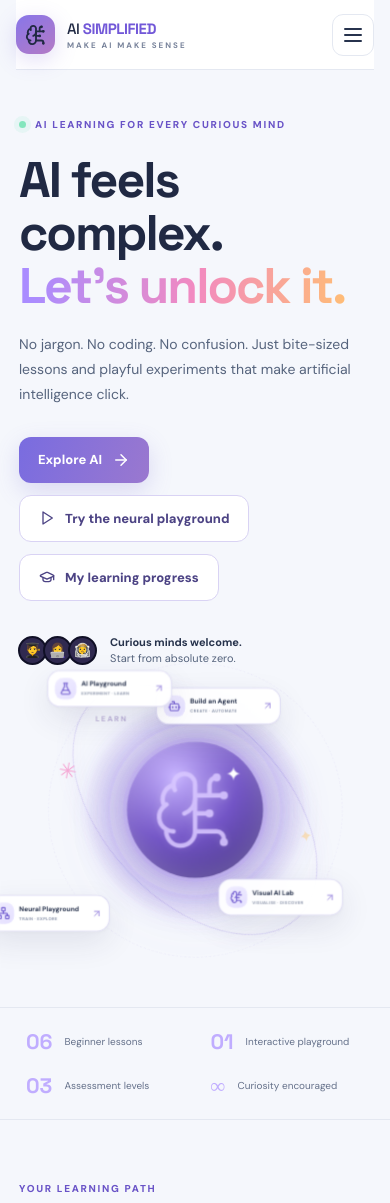
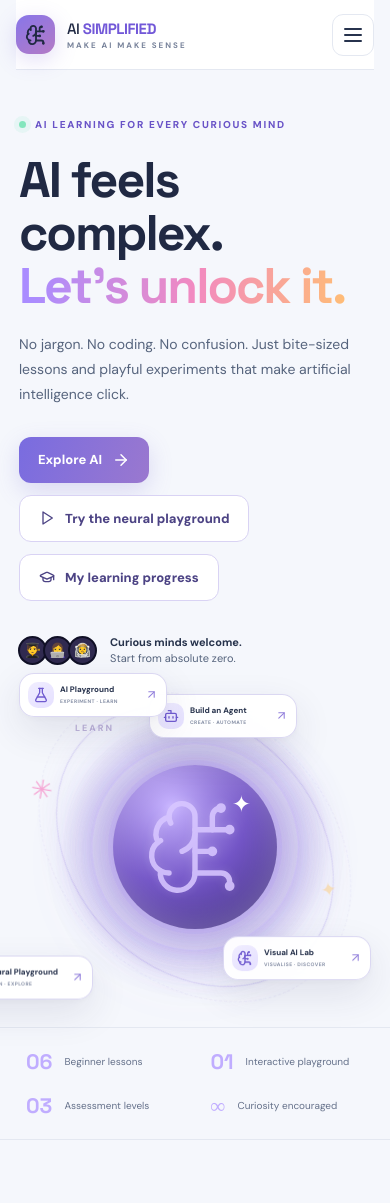
Before and after one commit to quantum-rakhi/ai-simplified, a React (Vite) app: page / in a window 390 px wide. Shown: the top 1203 px of the page. Built offline with nearby package versions, Linux system fonts and the light colour scheme.

Commit message:
Align homepage lab cards within hero artwork column

```diff
--- a/src/premium.css
+++ b/src/premium.css
@@ -1859,3 +1859,38 @@ body {
  .hero-art .lab-orbit-two,.hero-art .lab-orbit-three{left:-2px!important}
 }
 @media(prefers-reduced-motion:reduce){.hero-art .lab-orbit-card{animation:none!important;transition:none!important}}
+
+
+/* FINAL HERO COMPOSITION ALIGNMENT — keep lab cards inside the artwork column */
+.hero-art{width:100%!important;min-width:0!important;overflow:visible!important;transform:translateX(22px)!important}
+.hero-art .lab-orbit-card{
+ width:188px!important;min-width:188px!important;max-width:188px!important;
+}
+.hero-art .lab-orbit-one{top:5%!important;right:2%!important;left:auto!important;bottom:auto!important}
+.hero-art .lab-orbit-two{top:5%!important;left:2%!important;right:auto!important;bottom:auto!important}
+.hero-art .lab-orbit-three{bottom:5%!important;left:2%!important;right:auto!important;top:auto!important}
+.hero-art .lab-orbit-four{bottom:5%!important;right:2%!important;left:auto!important;top:auto!important}
+.hero-art .brain-glow{position:relative!important;z-index:2!important}
+.hero-art .orbit-one{width:min(420px,88%)!important;height:245px!important}
+.hero-art .orbit-two{width:min(350px,76%)!important;height:350px!important}
+@media(max-width:1050px){
+ .hero-art{transform:translateX(8px)!important}
+ .hero-art .lab-orbit-card{width:170px!important;min-width:170px!important;max-width:170px!important}
+ .hero-art .lab-orbit-card-inner{gap:8px!important;padding:10px!important}
+ .hero-art .lab-orbit-card b{font-size:9px!important}
+}
+@media(max-width:760px){
+ .hero-art{transform:none!important;min-height:390px!important}
+ .hero-art .lab-orbit-card{width:166px!important;min-width:166px!important;max-width:166px!important}
+ .hero-art .lab-orbit-one,.hero-art .lab-orbit-four{right:0!important}
+ .hero-art .lab-orbit-two,.hero-art .lab-orbit-three{left:0!important}
+}
+@media(max-width:480px){
+ .hero-art{min-height:340px!important}
+ .hero-art .lab-orbit-card{width:148px!important;min-width:148px!important;max-width:148px!important}
+ .hero-art .lab-orbit-card-inner{gap:6px!important;padding:8px!important}
+ .hero-art .lab-orbit-card b{font-size:8px!important}
+ .hero-art .lab-orbit-card small{font-size:5px!important}
+ .hero-art .lab-orbit-one,.hero-art .lab-orbit-four{right:0!important}
+ .hero-art .lab-orbit-two,.hero-art .lab-orbit-three{left:0!important}
+}
```
